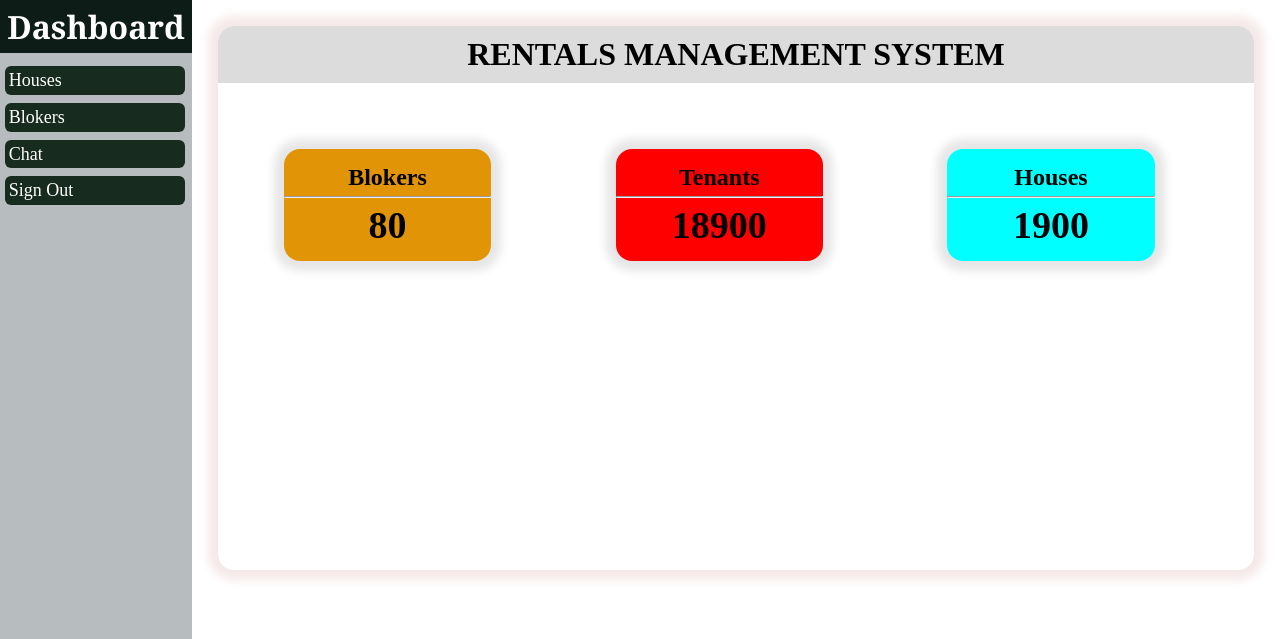
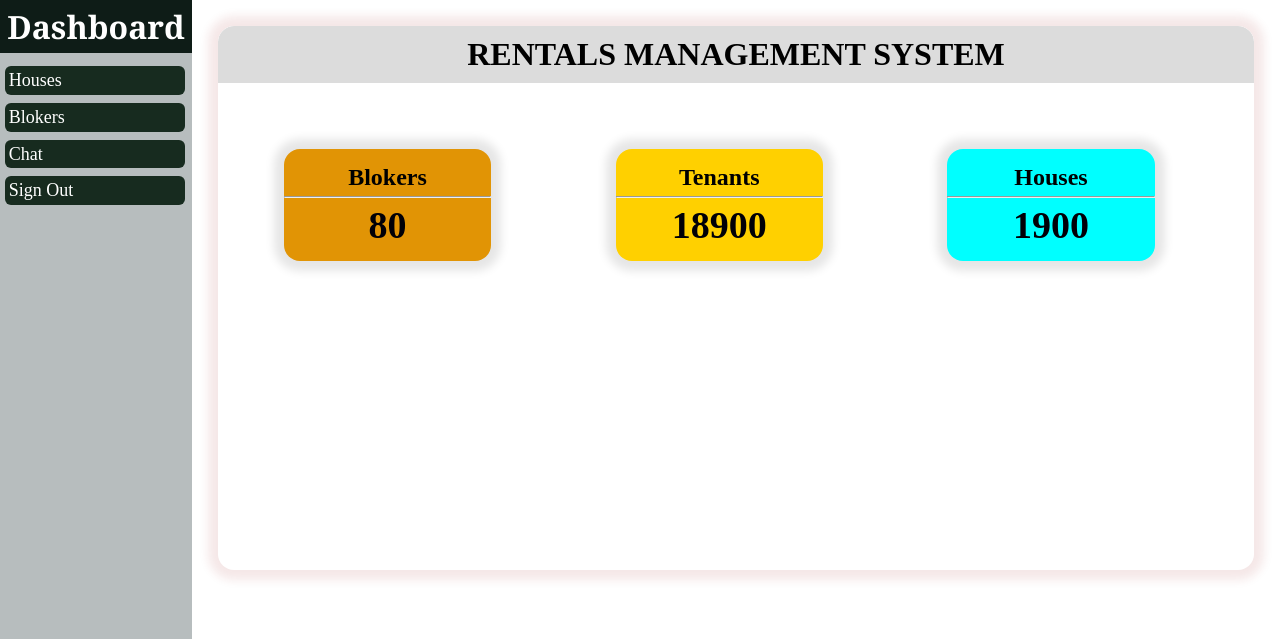
Before and after one commit to ineskanyamuneza/Rentals, a PHP site: page /Landlord/index.php in a window 1280 px wide. Shown: the part 83-722 px from the top of the page. Run offline with PHP 8.4, Linux system fonts and the light colour scheme.

Commit message:
modified

```diff
--- a/Landlord/assets/css/style.css
+++ b/Landlord/assets/css/style.css
@@ -185,7 +185,7 @@
         background-color: rgb(225, 148, 5);
     }
     .container .main-content .card .cd2{
-background-color: red;
+background-color: rgb(255, 208, 0);
     }
     .container .main-content .card .cd3{
 background-color: aqua;
```
